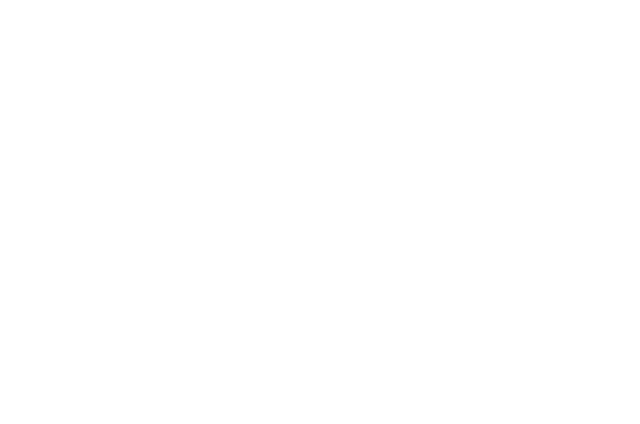
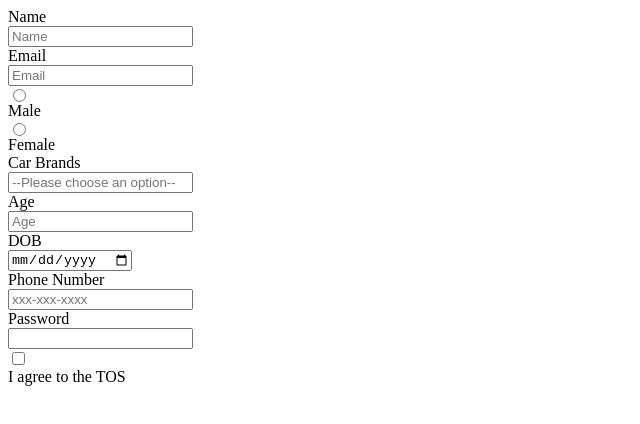
Before and after one commit to acciojob/signup-form-car-hardik-tripathi, a website: page main.html in a window 1280 px wide. Shown: the whole page, without its empty margins (0-640 px from the left). Drawn offline with Linux system fonts and the light colour scheme.

Commit message:
created a submission

```diff
--- a/main.html
+++ b/main.html
@@ -7,6 +7,38 @@
 </head>
 
 <body>
+	<form method="post">
+		<label for="name">Name</label>
+		<input id="name" type="text" required placeholder="Name">
+
+		<label for="email">Email</label>
+		<input id="email" type="email" required placeholder="Email">
+
+		<input id="gender_m, gender_f" type="radio" name="gender" value="male" required>
+		<label for="gender_m, gender_f">Male</label>
+
+		<input id="gender_m, gender_f" type="radio" name="gender" value="female" required>
+		<label for="gender_m, gender_f">Female</label>
+
+		<label for="cars">Car Brands</label>
+		<input id="cars" type="select" required placeholder="--Please choose an option--">
+
+		<label for="age">Age</label>
+		<input id="age" type="number" required placeholder="Age">
+
+		<label for="dob">DOB</label>
+		<input id="dob" type="date" required>
+
+		<label for="tel">Phone Number</label>
+		<input id="tel" type="tel" placeholder="xxx-xxx-xxxx">
+
+		<label for="password">Password</label>
+		<input id="password" type="password" required>
+
+		<input id="tos" type="checkbox" required>
+		<label for="tos">I agree to the TOS</label>
+
+	</form>
 	<!-- the entire body must be written by student -->
     <script type="text/javascript" src="./script.js">
 </script>
--- a/styles.css
+++ b/styles.css
@@ -1,2 +1,4 @@
-
-/* Your CSS Code here. */
+label,input{
+	display : block;
+}
+/* Yor CSS Code here. */
```
